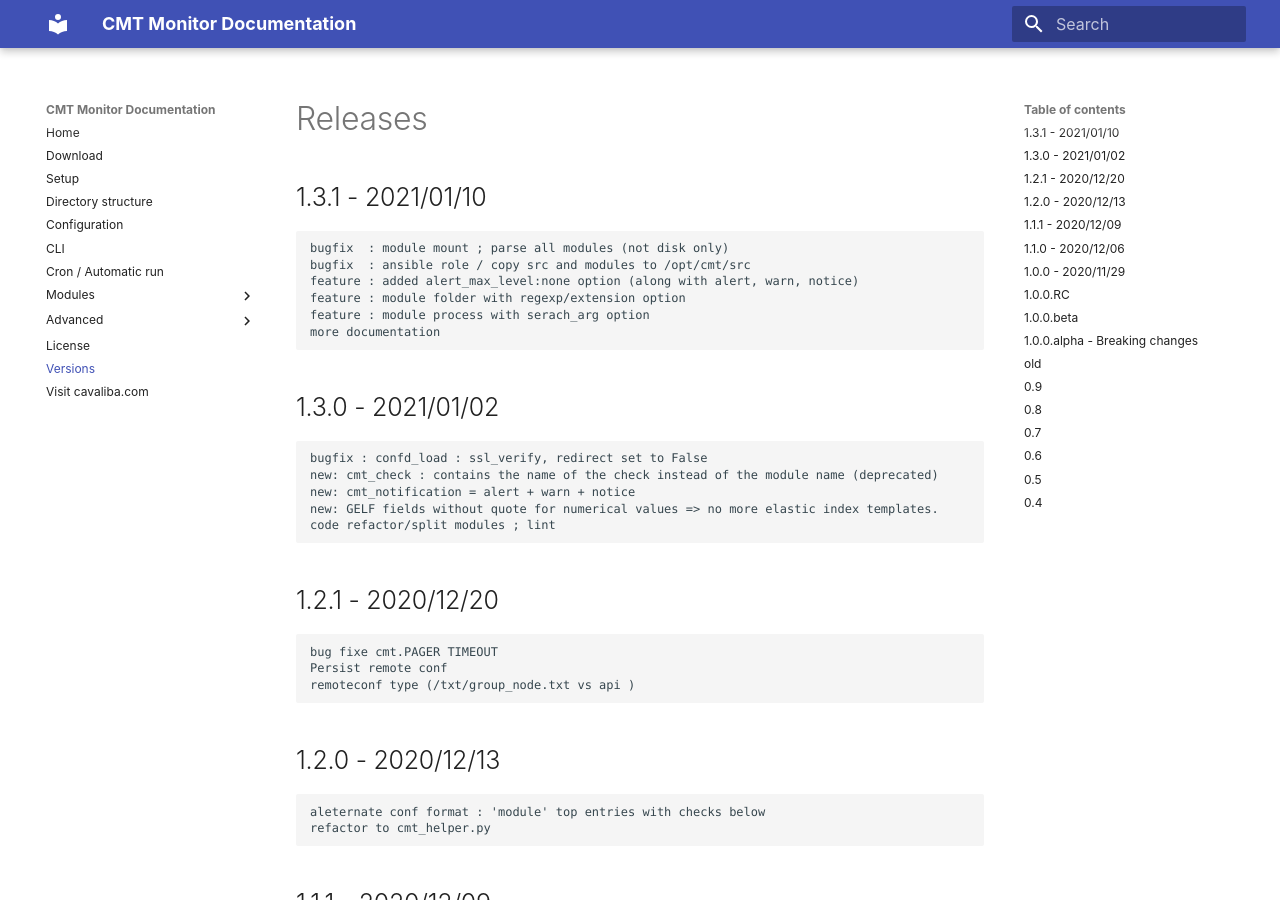
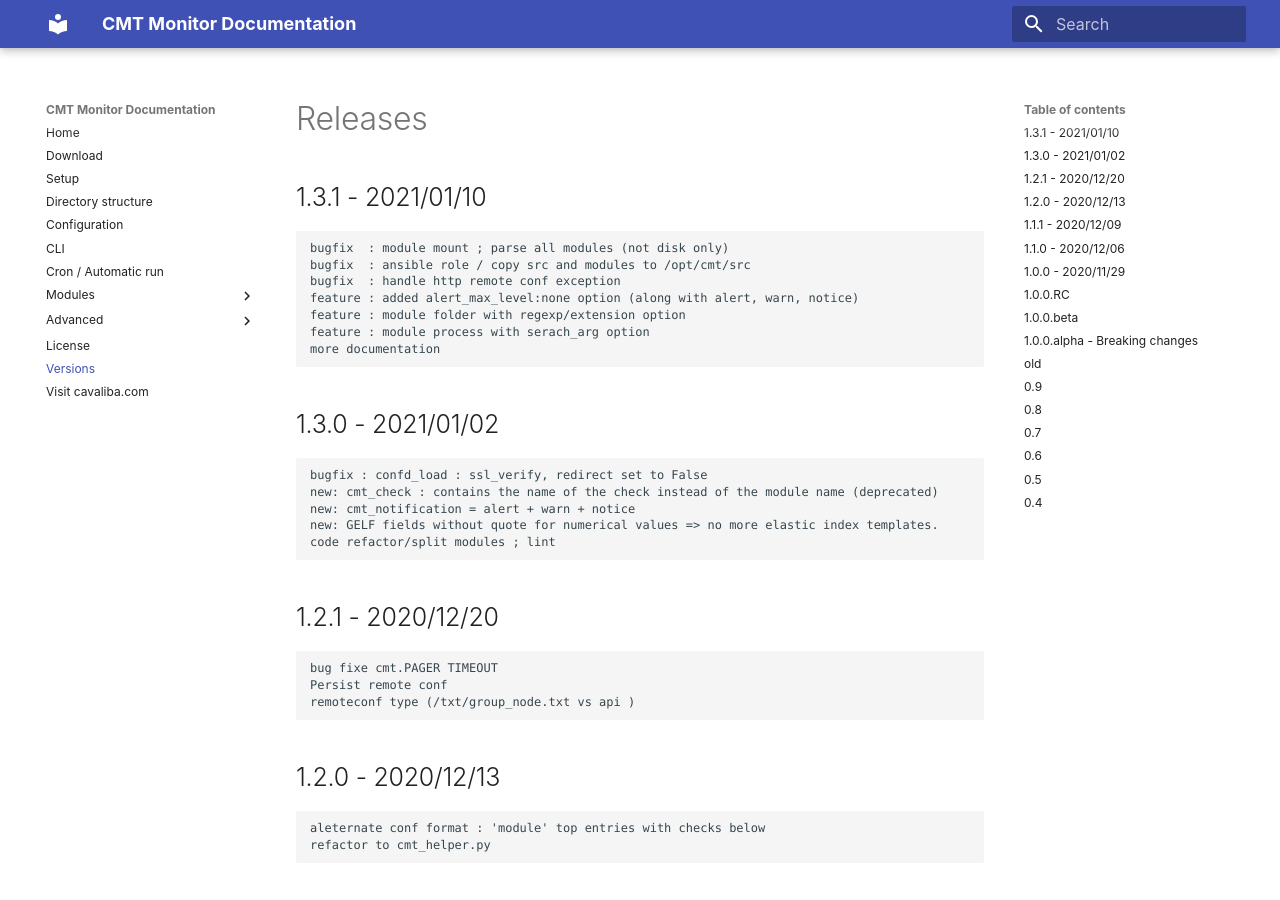
Before and after one commit to cavaliba/cmt_monitor, an MkDocs documentation site: the page built from docs/docs/version.md, in a window 1280 px wide and 900 px high. Built offline with MkDocs 1.6.1 and Material for MkDocs 9.7.7, drawn with Linux system fonts in a browser that asks for light colours.

Commit message:
conf.yml.ori 1.3.1

```diff
--- a/docs/docs/version.md
+++ b/docs/docs/version.md
@@ -8,6 +8,7 @@
 
     bugfix  : module mount ; parse all modules (not disk only)
     bugfix  : ansible role / copy src and modules to /opt/cmt/src
+    bugfix  : handle http remote conf exception
     feature : added alert_max_level:none option (along with alert, warn, notice)
     feature : module folder with regexp/extension option
     feature : module process with serach_arg option
```
Also changed, not shown: 1 other file.
